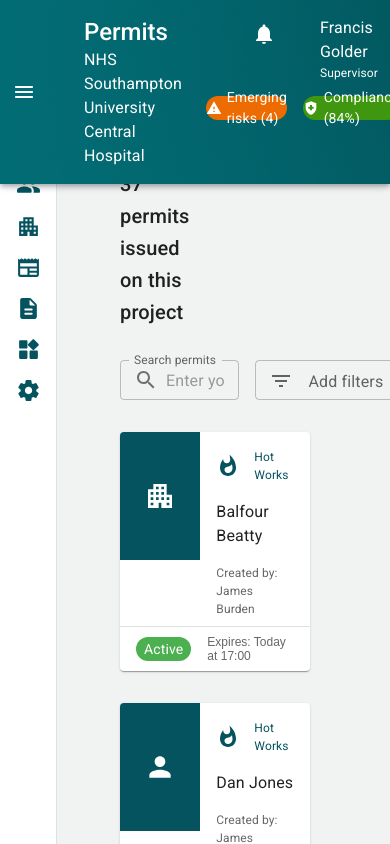
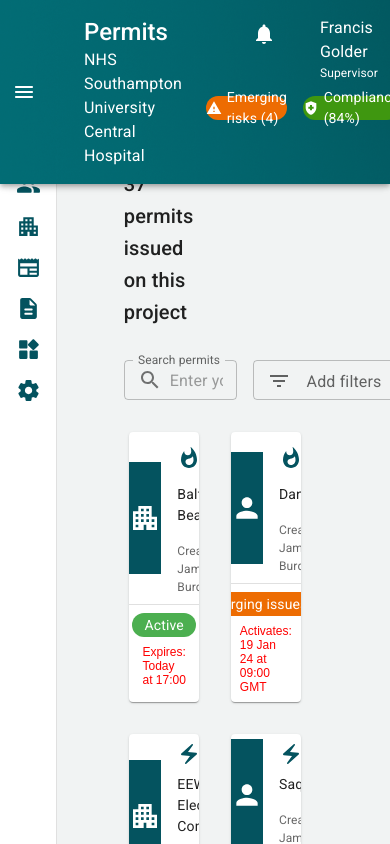
Before and after one commit to Catherinen29/skunkworks, a React (Create React App) app: page / in a window 390 px wide. Shown: the top 844 px of the page. Built offline with nearby package versions, Linux system fonts and the light colour scheme.

Commit message:
Spacing and responsiveness.

```diff
--- a/src/components/PermitSignOff/FinalPermits.js
+++ b/src/components/PermitSignOff/FinalPermits.js
@@ -286,8 +286,11 @@ return(
         </Card>
 
         {(filter !== 'Date') && permits.map((permit) => (
-            <Card sx={{width: '25rem', display: 'flex'}}>
-                <CardContent sx={{p: 0, width: '100%'}}>
+            <Card sx={{width: '30%', display: 'flex'}}>
+                <CardContent sx={{p: 0, width: '100%',
+				'&:last-child': {
+					'padding-bottom': 0}
+				}}>
                 <CardActionArea onClick={() => navigate('/hwpermitoverview')}>
                     <Box sx={{display: 'flex', flexDirection: 'row'}}>
                         <Box sx={{
@@ -322,16 +325,33 @@ return(
 
                 <Divider />
 
-                    <Box sx={{
+                    <Box
+                    sx={(theme) => ({
+                        alignSelf: 'center',
+                        [theme.breakpoints.up("lg")]: {
                         display: 'flex', color: 'rgba(0, 0, 0, 0.6)', fontSize: 12,
-                        alignItems: 'center', flexDirection: 'row',  pl: '1rem', pt: '1rem', pb: 0,
-                    }}>
+                        alignItems: 'center', flexDirection: 'row', pl: '1rem', py: '1rem',
+                        },
+
+                        [theme.breakpoints.down("lg")]: {
+                            display: 'flex', color: 'rgba(0, 0, 0, 0.6)', fontSize: 12,
+                            alignItems: 'center', flexDirection: 'column', py: '0.5rem',
+                        },
+
+                    })}>
                         {permit.status === 'Active' && <ActivePermitTag />}
                         {permit.status === 'Emerging issues' && <EmergingIssuesStatusTag />}
                         {permit.status === 'Completed' && <CompletedStatusTag />}
                         {permit.status === 'Authorised' && <AuthorisedStatusTag />}
 
-                        <Box sx={{mx: '1rem'}}>
+                        <Box sx={(theme) => ({
+                            color: 'rgba(0, 0, 0, 0.6)', mx: '1rem',
+                            [theme.breakpoints.down("lg")]: {
+                                    mt: '0.5rem',
+                                    pb: 0
+						},
+
+					})}>
                             {permit.expiresAt.length > 0 && permit.expiresAt}
                             {permit.activatesAt.length > 0 && permit.activatesAt}
                         </Box>
--- a/src/components/Permits.js
+++ b/src/components/Permits.js
@@ -77,14 +77,14 @@ return (
 	<SideBar />
 
 	<Box sx={{py: 5, pl: 15, pr: 10, mt: '6rem', bgcolor: '#f1f3f3',
-		display: 'flex', flexDirection: 'column',
+		display: 'flex', flexDirection: 'column', alignItems: 'center',
 		minHeight: '100vh'
 		}}>
-		<Box>
+		<Box sx={{width: '96%'}}>
 			<Box sx={{ display: 'flex', flexDirection: 'row', justifyContent: 'space-between' }}>
 				<Typography variant='h6' sx={{ fontWeight: 500, mb: '1rem' }}>Manage 37 permits issued on this project</Typography>
 
-				<Box sx={{ display: 'flex', flexDirection: 'row', height: '3rem' }}>
+				<Box sx={{ display: 'flex', flexDirection: 'row', justifyContent: 'space-between', height: '3rem' }}>
 					<Button variant="contained"
 						size='medium'
 						sx={{bgcolor: '#00a4a9', m: 1,
@@ -325,8 +325,7 @@ return (
 
 				<Box sx={{
 					display: 'flex', color: 'rgba(0, 0, 0, 0.6)', fontSize: 12,
-					alignItems: 'center', flexDirection: 'row', pl: '1rem', py: '1rem',
-					borderTop: 1, borderColor: 'rgba(0, 0, 0, 0.12)'
+					alignItems: 'center', flexDirection: 'row', pl: '1rem', py: '1rem'
 				}}>
 					{permit.status === 'Active' && <ActivePermitTag />}
 					{permit.status === 'Emerging issues' && <EmergingIssuesStatusTag />}
@@ -349,25 +348,43 @@ return (
 
 
 		{(filter !== 'Date') && permits.map((permit) => (
-			<Card sx={{ width: '25rem', display: 'flex' }}>
-				<CardContent sx={{width: '100%', p: 0,
+			<Card sx={{ width: '30%', display: 'flex' }}>
+				<CardContent sx={{p: 0, width: '100%',
 				'&:last-child': {
 					'padding-bottom': 0}
 					}}>
 				<CardActionArea onClick={navigateAway}>
 					<Box sx={{ display: 'flex', flexDirection: 'row' }}>
-						<Box sx={{
+						<Box
+						// sx={{
+						// 	width: '8rem', height: '8rem',
+						// 	display: 'flex', justifyContent: 'center', alignItems: 'center',
+						// 	bgcolor: '#04535f', color: '#ffffff'
+						// }}
+						sx={(theme) => ({
 							width: '8rem', height: '8rem',
 							display: 'flex', justifyContent: 'center', alignItems: 'center',
-							bgcolor: '#04535f', color: '#ffffff'
-						}}>
+							bgcolor: '#04535f', color: '#ffffff',
+							alignSelf: 'center',
+							[theme.breakpoints.down("lg")]: {
+							width: '7rem', height: '7rem',
+							display: 'flex', alignSelf: 'center',
+							alignItems: 'center', flexDirection: 'row',
+							fontSize: 12
+							 },
+
+						})}>
 							{permit.supplierType === 'company'
 								? <ApartmentIcon sx={{ width: '2rem', height: '2rem' }} />
 								: <PersonIcon sx={{ width: '2rem', height: '2rem' }} />}
 						</Box>
 
 						<List sx={{ pt: 1, pb: 0 }}>
-							<ListItem>
+							<ListItem
+								sx={(theme) => ({
+									[theme.breakpoints.down("lg")]: {py: 0}
+								})
+								}>
 								<ListItemIcon style={{ fill: '#04535f', minWidth: 38 }}>
 									{permit.type === 'Hot Works' && <WhatshotIcon style={{ fill: '#04535f' }} />}
 									{permit.type === 'Working at Height' && <LandscapeIcon style={{ fill: '#04535f' }} />}
@@ -377,28 +394,63 @@ return (
 							</ListItem>
 
 							<ListItem>
-								<Typography>{permit.supplier}</Typography>
+								<Typography
+								sx={(theme) => ({
+									fontSize: 16,
+									[theme.breakpoints.down("md")]:
+										{fontSize: 14},
+										p: 0
+								})}
+								>
+								{permit.supplier}</Typography>
 							</ListItem>
 
 							<ListItem>
-								<Typography sx={{ color: 'rgba(0, 0, 0, 0.6)', fontSize: 12 }}>Created by: {permit.createdBy}</Typography>
+								<Typography
+								sx={(theme) => ({
+									color: 'rgba(0, 0, 0, 0.6)', fontSize: 12,
+									[theme.breakpoints.down("lg")]: {py: 0}
+								})
+								}
+								>Created by: {permit.createdBy}</Typography>
 							</ListItem>
 						</List>
 					</Box>
 
 			<Divider />
 
-				<Box sx={{
+				<Box
+				sx={(theme) => ({
+					alignSelf: 'center',
+					[theme.breakpoints.up("lg")]: {
 					display: 'flex', color: 'rgba(0, 0, 0, 0.6)', fontSize: 12,
-					alignItems: 'center', flexDirection: 'row', pl: '1rem', py: '0.5rem',
-				}}>
+					alignItems: 'center', flexDirection: 'row', pl: '1rem', py: '1rem',
+					 },
+
+					 [theme.breakpoints.down("lg")]: {
+						display: 'flex', color: 'rgba(0, 0, 0, 0.6)', fontSize: 12,
+						alignItems: 'center', flexDirection: 'column', py: '0.5rem',
+					},
+
+				})}
+				>
 					{permit.status === 'Active' && <ActivePermitTag />}
 					{permit.status === 'Emerging issues' && <EmergingIssuesStatusTag />}
 					{permit.status === 'Completed' && <CompletedStatusTag />}
 					{permit.status === 'Authorised' && <AuthorisedStatusTag />}
 					{permit.status === 'Pre-authorisation' && <PreAuthStatusTag />}
 
-					<Box sx={{ mx: '1rem' }}>
+					<Box
+					sx={(theme) => ({mx: '1rem',
+					[theme.breakpoints.down("lg")]: {
+							color: 'red',
+							mt: '0.5rem',
+							pb: 0
+						},
+
+					})
+					}
+					>
 						{permit.expiresAt.length > 0 && permit.expiresAt}
 						{permit.activatesAt.length > 0 && permit.activatesAt}
 					</Box>
--- a/src/components/mobView.js/SignPermit.js
+++ b/src/components/mobView.js/SignPermit.js
@@ -140,10 +140,9 @@ return (
                     color: 'rgba(0, 0, 0, 0.6)', my: '1rem'}}>
                         Digitial Signature</Typography>
                 <Card elevation={0}
-                    sx={{p: '1rem'}}>
+                    sx={{p: '1rem', height: '6rem'}}>
                     <Typography sx={{fontSize: 22}}>Sign with your phone biometrics</Typography>
                     <Button variant="contained"
-                        disableElevation
                         onClick={handleSigning}
                         sx={{bgcolor:  '#00a4a9', mt: '1rem',
                         fontSize: 18,
@@ -172,7 +171,7 @@ return (
             <Box sx={{m: '2rem'}}>
                 <Typography sx={{fontSize: 20, fontWeight: 500, color: 'rgba(0, 0, 0, 0.6)', my: '1rem'}}>Digitial Signature</Typography>
                 <Card elevation={0}
-                    sx={{p: '1rem'}}>
+                    sx={{p: '1rem', height: '6rem'}}>
                     <Typography sx={{fontSize: 20}}>Signed</Typography>
                     <Box sx={{display: 'flex', flexDirection: 'row', alignItems: 'center'}}>
                         <Avatar src={james} sx={{width: 50, height: 50}} />
```
